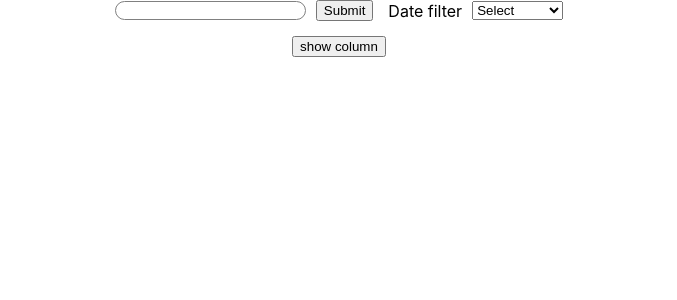
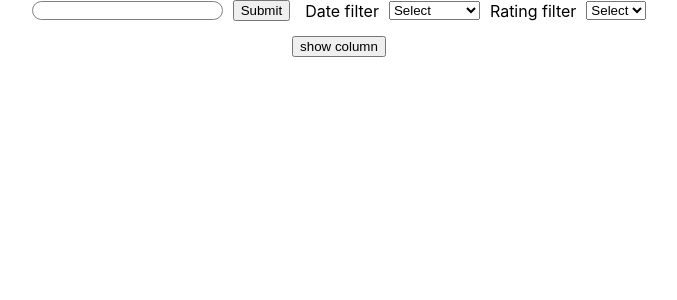
Before and after one commit to yardenbd/gif-app, a React (Create React App) app: page / in a window 1280 px wide. Shown: the top 300 px of the page, without its empty margins (301-978 px from the left). Built offline with nearby package versions, Linux system fonts and the light colour scheme.

Commit message:
added filter by rating

```diff
--- a/src/App.tsx
+++ b/src/App.tsx
@@ -4,7 +4,8 @@ import { GifsDisplay } from "./components/GifsDisplay/GifsDisplay";
 import { Pagination } from "./components/Pagintaion/Pagination";
 import { useGifs } from "./hooks/useGifs";
 import { AppWrapper } from "./components/Form/style";
-import { DateFilter, Direction, FilterObject, IPaginationState } from "./types";
+import { Direction, FilterObject, IPaginationState } from "./types";
+import { filterByDate, filterByRating } from "./helpers";
 
 const App = (): JSX.Element => {
   const {
@@ -14,7 +15,10 @@ const App = (): JSX.Element => {
     error,
   } = useGifs();
 
-  const [filterBy, setFilterBy] = useState<FilterObject | null>(null);
+  const [filterBy, setFilterBy] = useState<Partial<FilterObject>>({
+    date: null,
+    rating: null,
+  });
   const [direction, setDirection] = useState<Direction>("row");
 
   const [pagination, setPagination] = useState<IPaginationState>({
@@ -29,24 +33,27 @@ const App = (): JSX.Element => {
     if (!query) return;
     ev.preventDefault();
     const total = await getGifByQuery(query, { count: 25, offset: 0 });
-    console.log("totalgifs", total);
+
     setPagination((prevState) => {
       return { ...prevState, pageIndex: 1, total };
     });
   };
 
-  const handleFilterBy = useCallback((filterType: DateFilter, time: string) => {
-    setFilterBy({ date: { from: filterType, time } });
+  const handleFilterBy = useCallback((filter: Partial<FilterObject>) => {
+    setFilterBy((prevFilters) => {
+      if (!prevFilters) return { ...filter };
+      return { ...prevFilters, ...filter };
+    });
   }, []);
 
   const filteredGifs = filterBy
     ? gifs.filter((gif) => {
-        const isGreaterOperator = filterBy.date.from === "Later than";
-        const isLaterThanFilterDate = isGreaterOperator
-          ? Date.parse(gif.import_datetime) > Date.parse(filterBy.date.time)
-          : Date.parse(gif.import_datetime) < Date.parse(filterBy.date.time);
-        if (isLaterThanFilterDate) return gif;
-        return null;
+        const date = filterByDate(gif, filterBy);
+        const rating = filterByRating(gif, filterBy);
+        console.log("date", date);
+        console.log("rating", rating);
+        if (date && rating) return gif;
+        else return null;
       })
     : gifs;
 
@@ -67,6 +74,7 @@ const App = (): JSX.Element => {
         handleSubmit={handleSubmit}
         setQuery={setQuery}
         query={query}
+        filterBy={filterBy}
         handleFilterBy={handleFilterBy}
       />
       <button
--- a/src/components/FilterComponent/FilterComponent.tsx
+++ b/src/components/FilterComponent/FilterComponent.tsx
@@ -1,58 +1,108 @@
 import React, { useEffect, useRef, useState } from "react";
-import { DateFilter } from "../../types";
+import { DateFilter, FilterObject, Rating } from "../../types";
 import { RowContainer } from "../Form/style";
 
 interface IFilterComponentProps {
-  handleFilterBy: (filterType: DateFilter, query: string) => void;
+  handleFilterBy: (filterType: Partial<FilterObject>) => void;
+  filterBy: Partial<FilterObject> | null;
 }
+
+const RATING_ARRAY = ["Select", "pg-13", "g", "pg", "r", "y"];
+const DATE_ARRAY = ["Select", "Earlier than", "Later than"];
 
 export const FilterComponent: React.FC<IFilterComponentProps> = ({
   handleFilterBy,
+  filterBy,
 }) => {
-  const [filterType, setFilterType] = useState<DateFilter | null>(null);
+  const [dateFilterType, setDateFilterType] = useState<DateFilter | null>(null);
+  const [ratingFilter, setRatingFilter] = useState<Rating | null>(null);
 
   const inputRef = useRef<HTMLInputElement>(null);
 
-  const renderDatePicker = filterType && (
-    <>
-      <label htmlFor="date">{filterType}</label>
+  const renderDatePicker = dateFilterType && (
+    <RowContainer>
+      <label htmlFor="date">{dateFilterType}</label>
       <input
         ref={inputRef}
         onChange={(ev) =>
-          handleFilterBy(
-            filterType,
-            ev.target.value ? ev.target.value : "01-01-1970"
-          )
+          handleFilterBy({
+            date: { from: dateFilterType, time: ev.currentTarget.value },
+          })
         }
         id="date"
         type={"date"}
         min="1970-01-01"
       />
-    </>
+    </RowContainer>
   );
 
-  useEffect(() => {
-    if (!filterType || !inputRef.current?.value) return;
-    handleFilterBy(filterType, inputRef.current?.value || "");
-  }, [filterType, inputRef.current?.value, handleFilterBy]);
-
-  return (
-    <RowContainer>
-      <span>Date filter </span>
+  const renderRatingSelect = (
     <select
       onChange={(ev) =>
-          setFilterType(
+        setRatingFilter(
+          ev.currentTarget.value === "Select"
+            ? null
+            : (ev.currentTarget.value as Rating)
+        )
+      }
+    >
+      {RATING_ARRAY.map((rating) => (
+        <option key={rating}>{rating}</option>
+      ))}
+    </select>
+  );
+
+  const renderDateSelect = (
+    <select
+      onChange={(ev) =>
+        setDateFilterType(
           ev.currentTarget.value === "Select"
             ? null
             : (ev.currentTarget.value as DateFilter)
         )
       }
     >
-        <option>Select</option>
-        <option>Later than</option>
-        <option>Earlier than</option>
+      {DATE_ARRAY.map((date) => (
+        <option key={date}>{date}</option>
+      ))}
     </select>
+  );
+
+  useEffect(() => {
+    if (!dateFilterType || !inputRef.current?.value) return;
+    handleFilterBy({
+      date: {
+        from: dateFilterType,
+        time: inputRef.current.value,
+      },
+    });
+  }, [dateFilterType, inputRef.current?.value, handleFilterBy]);
+
+  useEffect(() => {
+    if (!ratingFilter) return;
+    handleFilterBy({
+      rating: ratingFilter,
+    });
+  }, [ratingFilter, handleFilterBy]);
+
+  useEffect(() => {
+    if (!filterBy) {
+      setDateFilterType(null);
+      setRatingFilter(null);
+    }
+  }, [filterBy]);
+
+  return (
+    <RowContainer className="filter">
+      <RowContainer>
+        <span>Date filter </span>
+        {renderDateSelect}
+      </RowContainer>
       {renderDatePicker}
+      <RowContainer>
+        <span>Rating filter </span>
+        {renderRatingSelect}
+      </RowContainer>
     </RowContainer>
   );
 };
--- a/src/components/Form/Form.tsx
+++ b/src/components/Form/Form.tsx
@@ -4,12 +4,13 @@ import { useGifs } from "../../hooks/useGifs";
 import { InputWrapper, RowContainer, StyledForm } from "./style";
 import { AutoSuggest } from "../AutoSuggest/AutoSuggest";
 import { FilterComponent } from "../FilterComponent/FilterComponent";
-import { DateFilter } from "../../types";
+import { FilterObject } from "../../types";
 
 interface IFormProps {
   handleSubmit: (ev: React.FormEvent<HTMLFormElement>) => void;
-  handleFilterBy: (filterType: DateFilter, value: string) => void;
+  handleFilterBy: (filterType: Partial<FilterObject>) => void;
   query: string;
+  filterBy: Partial<FilterObject> | null;
   setQuery: React.Dispatch<React.SetStateAction<string>>;
 }
 export const Form: React.FC<IFormProps> = ({
@@ -17,6 +18,7 @@ export const Form: React.FC<IFormProps> = ({
   handleFilterBy,
   query,
   setQuery,
+  filterBy,
 }) => {
   const [shouldDispayHistorySearchResult, setShouldDispayHistorySearchResult] =
     useState<boolean>(false);
@@ -55,7 +57,7 @@ export const Form: React.FC<IFormProps> = ({
 
         <input type={"submit"} value="Submit" />
       </RowContainer>
-      <FilterComponent handleFilterBy={handleFilterBy} />
+      <FilterComponent filterBy={filterBy} handleFilterBy={handleFilterBy} />
     </StyledForm>
   );
 };
--- a/src/components/Form/style.ts
+++ b/src/components/Form/style.ts
@@ -41,4 +41,11 @@ export const InputWrapper = styled.div`
 export const RowContainer = styled.div`
   ${reuseableFlexbox}
   gap: 10px;
+
+  &.filter {
+    @media only screen and (max-width: 1100px) {
+      flex-direction: column;
+      align-items: flex-start;
+    }
+  }
 `;
--- /dev/null
+++ b/src/helpers.ts
@@ -0,0 +1,21 @@
+import { FilterObject, IGif } from "./types";
+
+export const filterByDate = (gif: IGif, filterBy: Partial<FilterObject>) => {
+  if (typeof filterBy["date"] === "object") {
+    if (!filterBy.date) return gif;
+    const isGreaterOperator = filterBy?.date?.from === "Later than";
+    const isLaterThanFilterDate = isGreaterOperator
+      ? Date.parse(gif.import_datetime) > Date.parse(filterBy.date.time)
+      : Date.parse(gif.import_datetime) < Date.parse(filterBy.date.time);
+    if (isLaterThanFilterDate) return gif;
+    else return null;
+  } else return null;
+};
+
+export const filterByRating = (gif: IGif, filterBy: Partial<FilterObject>) => {
+  if (!filterBy.rating) return gif;
+  if (typeof filterBy["rating"] === "string") {
+    if (gif["rating"] === filterBy.rating) return gif;
+    else return null;
+  } else return null;
+};
```
Also changed, not shown: src/types.ts (+3 -5 lines). Lines whose indentation alone changed are shown as unchanged.
